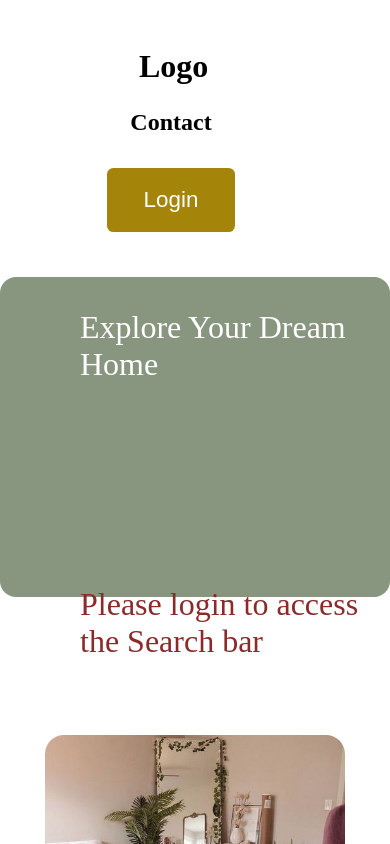
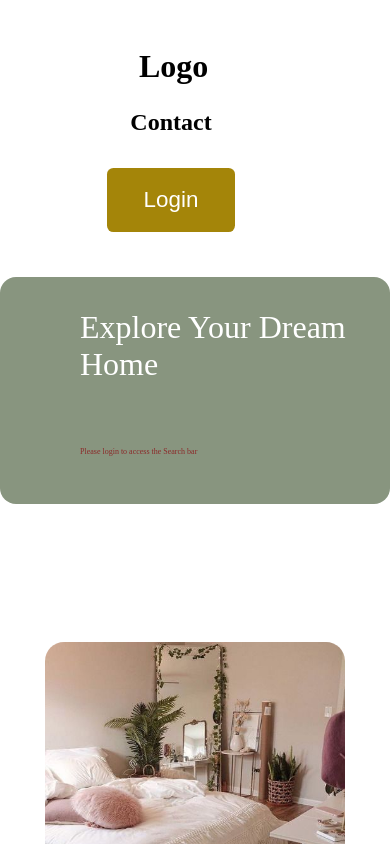
Before and after one commit to omgitsvaibhav/rental-apartments, a React (Create React App) app: page / in a window 390 px wide. Shown: the top 844 px of the page. Built offline with nearby package versions, Linux system fonts and the light colour scheme; no server answers.

Commit message:
minor changes

```diff
--- a/src/components/DashboardPage/DashBoard.css
+++ b/src/components/DashboardPage/DashBoard.css
@@ -4,17 +4,17 @@
     margin-left: 4rem;
     margin-right: 4rem;
     border-radius: 1rem;
-    display: flex; /* Change from grid to flex */
-    flex-direction: column; /* Stack children vertically */
-    align-items: flex-start; /* Align children to the start of the container */
+    display: flex;
+    flex-direction: column;
+    align-items: flex-start;
     height: 50rem;
     padding-left: 5rem;
-    position: relative; /* Position relative for absolute positioning */
+    position: relative;
   }
   .dashboard-outer-div p {
     font-size: 6rem;
     color: white;
-    margin-bottom: 1rem; /* Add margin for spacing */
+    margin-bottom: 1rem;
   }
 
   .search {
@@ -60,7 +60,7 @@ input {
 .dashboardImage{
     width: 20%;
   position: absolute;
-  top: 50%; /* Adjust the top position as needed */
+  top: 50%;
   right: 4rem;
   margin-right: 6rem;
 }
@@ -92,10 +92,15 @@ input {
 }
 
 @media only screen and (max-width: 768px) {
+  .loginRequest p {
+    position: static;
+    font-size: 1rem;
+    margin-top: 1rem;
+  }
   .dashboard-outer-div{
     margin-left: 0;
     margin-right: 0;
-    height: 20rem
+    height: auto;
   }
   .search{
     flex-wrap: wrap;
@@ -120,10 +125,15 @@ input {
 
 /* Media Queries for Mobile Screens */
 @media only screen and (max-width: 480px) {
+  .search .loginRequest p {
+    position: static;
+    font-size: 0.5rem;
+    margin-top: 1rem;
+  }
   .dashboard-outer-div{
     margin-left: 0;
     margin-right: 0;
-    height: 20rem
+    height: auto;
   }
   .search{
     flex-wrap: wrap;
--- a/src/components/Navbar.js
+++ b/src/components/Navbar.js
@@ -27,9 +27,9 @@ function NavBar() {
       {isAuthenticated && (
         <>
           <div className="Navbar-title">
-            <span className="logo" >
+            <Link className="logo" to="/">
               Logo
-            </span>
+            </Link>
           </div>
           <div className="links">
             <Link className="Home" to="/">
```
